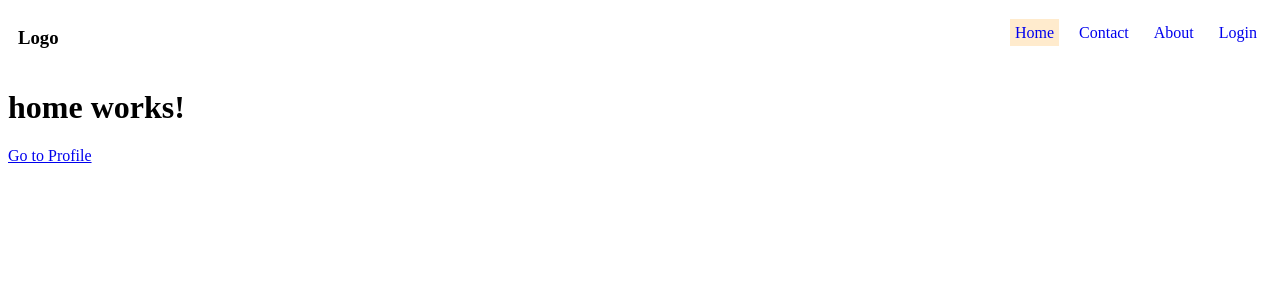
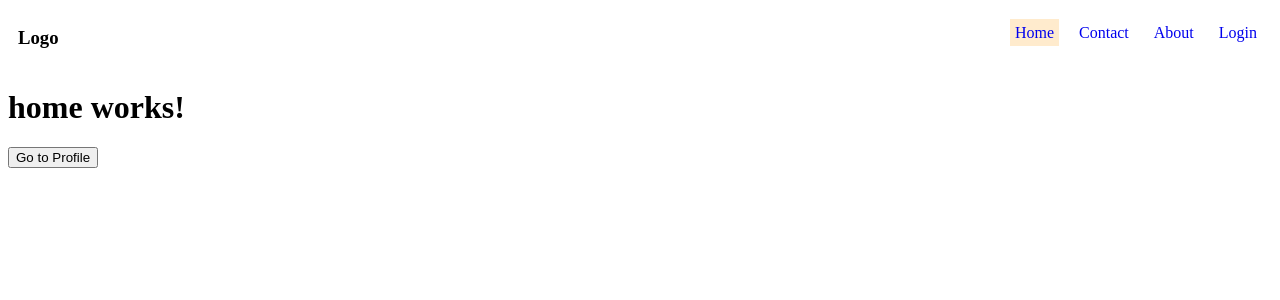
Before and after one commit to shubham4786/Angular, an Angular app in the folder my-app/: page / in a window 1280 px wide. Shown: the top 300 px of the page. Built offline with nearby package versions, Linux system fonts and the light colour scheme.

Commit message:
data pass 2

```diff
--- a/my-app/src/app/home/home.html
+++ b/my-app/src/app/home/home.html
@@ -1,3 +1,4 @@
 <h1>home works!</h1>
 
-<a [routerLink]="['profile',{name:'Shubham'}]">Go to Profile</a>
+
+<button (click)="goToProfile('Sam')">Go to Profile</button>
--- a/my-app/src/app/home/home.ts
+++ b/my-app/src/app/home/home.ts
@@ -1,12 +1,17 @@
 import { Component } from '@angular/core';
-import { RouterLink } from '@angular/router';
+import { Router, RouterLink } from '@angular/router';
 
 @Component({
   selector: 'app-home',
-  imports: [RouterLink],
+  imports: [],
   templateUrl: './home.html',
   styleUrl: './home.css'
 })
 export class Home {
 
+  constructor(private router: Router) { }
+
+  goToProfile(name: string) {
+    this.router.navigate(['profile'], { queryParams: { name } })
+  }
 }
--- a/my-app/src/app/profile/profile.ts
+++ b/my-app/src/app/profile/profile.ts
@@ -12,7 +12,9 @@ export class Profile {
   constructor(private route: ActivatedRoute) { }
 
   ngOnInit() {
-    this.userName = this.route.snapshot.paramMap.get('name')
+    // this.userName = this.route.snapshot.paramMap.get('name')
+
+    this.route.queryParams.subscribe(params => { this.userName = params['name'] })
 
   }
 }
```
